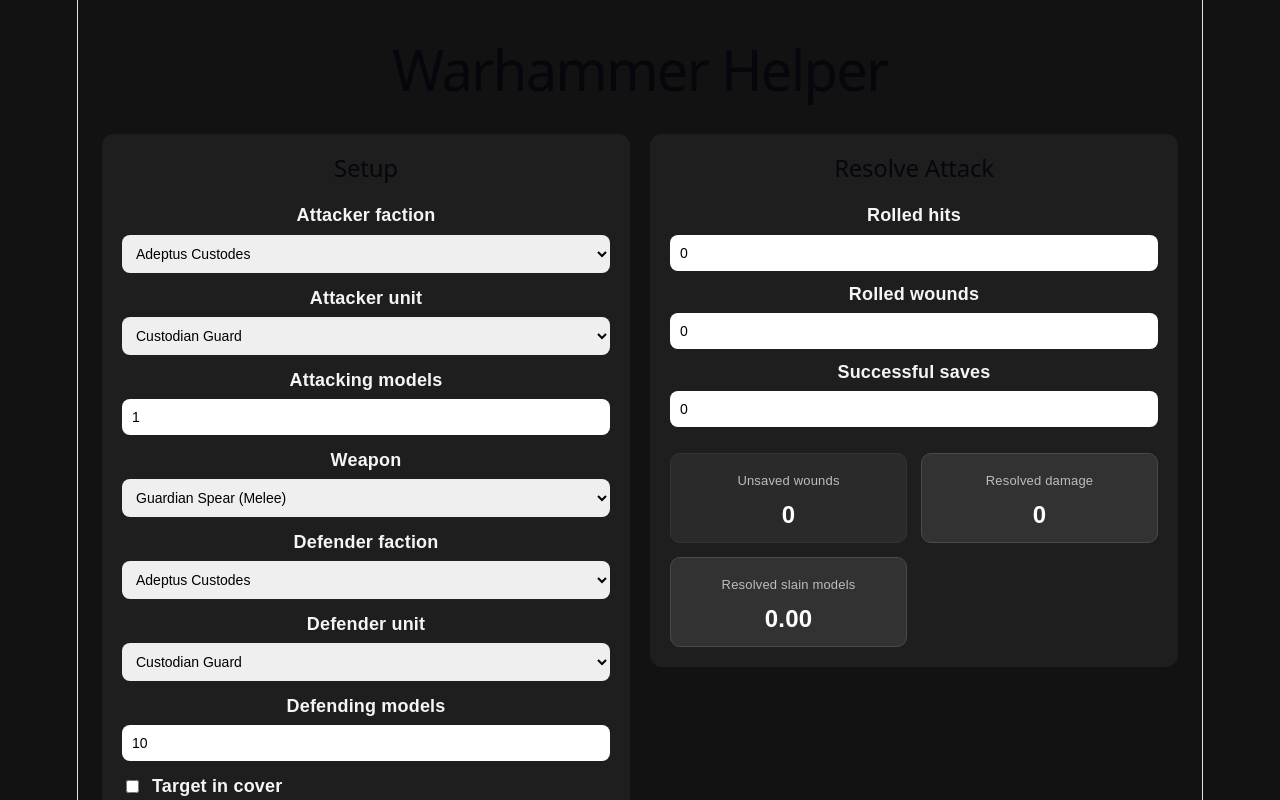
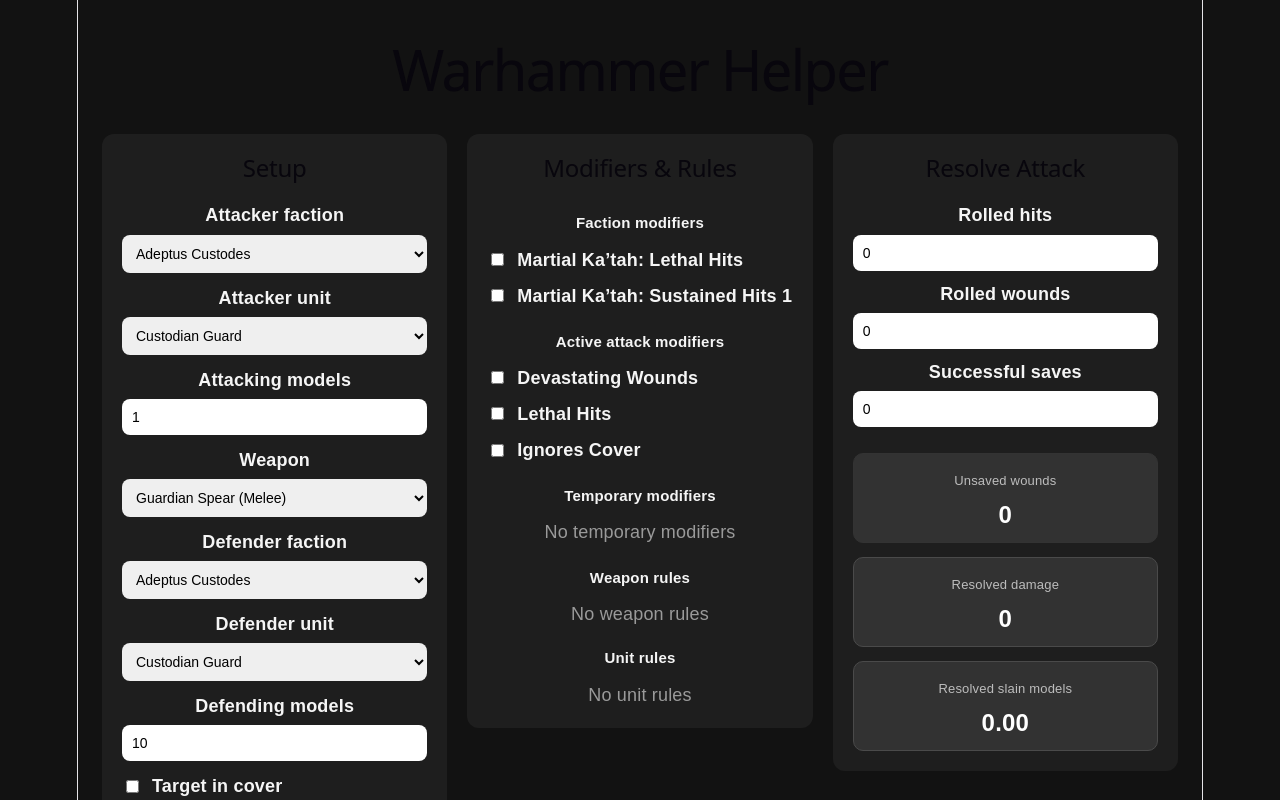
Before and after one commit to Halcior/warhammer-combat-app, a React (Vite) app: page / in a window 1280 px wide. Shown: the top 800 px of the page. Built offline with nearby package versions, Linux system fonts and the light colour scheme.

Commit message:
zmienione UI, dodana lista custodes(niekompletna), zaktualizowane speicial roles dla broni

```diff
--- a/src/App.css
+++ b/src/App.css
@@ -6,7 +6,7 @@
 }
 
 #root {
-  max-width: 1400px;
+  max-width: 1800px;
   margin: 0 auto;
   padding: 24px;
 }
@@ -19,12 +19,18 @@
 
 .top-grid {
   display: grid;
-  grid-template-columns: repeat(2, minmax(320px, 1fr));
+  grid-template-columns: repeat(3, minmax(280px, 1fr));
   gap: 20px;
   align-items: start;
 }
 
-@media (max-width: 900px) {
+@media (max-width: 1200px) {
+  .top-grid {
+    grid-template-columns: repeat(2, minmax(280px, 1fr));
+  }
+}
+
+@media (max-width: 800px) {
   .top-grid {
     grid-template-columns: 1fr;
   }
@@ -72,7 +78,7 @@
 }
 
 .stat-box {
-  background: #2a2a2a;
+  background: #323232;
   border-radius: 10px;
   padding: 14px 16px;
   display: flex;
--- a/src/App.tsx
+++ b/src/App.tsx
@@ -63,6 +63,12 @@
   const selectedWeapon =
     attacker.weapons.find((weapon) => weapon.id === weaponId) ?? attacker.weapons[0];
 
+  const [activeFactionModifiers, setActiveFactionModifiers] = useState({
+  martialKatahLethalHits: false,
+  martialKatahSustainedHits: false,
+});
+
+
   const activeModifierRules = useMemo(() => {
   const rules = [];
 
@@ -81,6 +87,24 @@
   return rules;
 }, [activeAttackModifiers]);
 
+const activeFactionModifierRules = useMemo(() => {
+  const rules = [];
+
+  if (activeFactionModifiers.martialKatahLethalHits) {
+    rules.push({ type: "LETHAL_HITS" as const });
+  }
+
+  if (activeFactionModifiers.martialKatahSustainedHits) {
+    rules.push({ type: "SUSTAINED_HITS" as const, value: 1 });
+  }
+
+  return rules;
+}, [activeFactionModifiers]);
+
+const allActiveModifierRules = useMemo(() => {
+  return [...activeModifierRules, ...activeFactionModifierRules];
+}, [activeModifierRules, activeFactionModifierRules]);
+
 const expectedResult = useMemo(() => {
   return calculateExpectedDamage({
     attacker,
@@ -89,7 +113,7 @@
     attackingModels,
     defendingModels,
     conditions,
-    activeModifierRules,
+    activeModifierRules: allActiveModifierRules,
   });
 }, [
   attacker,
@@ -98,7 +122,7 @@
   attackingModels,
   defendingModels,
   conditions,
-  activeModifierRules,
+  allActiveModifierRules,
 ]);
 
   const resolvedResult = useMemo(() => {
@@ -262,7 +286,9 @@
             onChange={(e) => {
               const value = Math.max(1, Number(e.target.value) || 1);
               setDefendingModels(value);
-      setConditions((prev) => ({...prev, targetModelCount: value,
+              setConditions((prev) => ({
+                ...prev,
+                targetModelCount: value,
               }));
             }}
           />
@@ -281,6 +307,7 @@
           />
           Target in cover
         </label>
+
         <label className="checkbox-row">
           <input
             type="checkbox"
@@ -322,6 +349,7 @@
           />
           Target matches Anti keyword
         </label>
+
         <label className="checkbox-row">
           <input
             type="checkbox"
@@ -335,8 +363,45 @@
           />
           Half range
         </label>
+      </div>
 
+      <div className="card">
+        <h2>Modifiers & Rules</h2>
+
+        {attackerFaction === "Adeptus Custodes" && (
           <div className="rules-section">
+            <h3>Faction modifiers</h3>
+
+            <label className="checkbox-row">
+              <input
+                type="checkbox"
+                checked={activeFactionModifiers.martialKatahLethalHits}
+                onChange={(e) =>
+                  setActiveFactionModifiers((prev) => ({
+                    ...prev,
+                    martialKatahLethalHits: e.target.checked,
+                  }))
+                }
+              />
+              Martial Ka’tah: Lethal Hits
+            </label>
+
+            <label className="checkbox-row">
+              <input
+                type="checkbox"
+                checked={activeFactionModifiers.martialKatahSustainedHits}
+                onChange={(e) =>
+                  setActiveFactionModifiers((prev) => ({
+                    ...prev,
+                    martialKatahSustainedHits: e.target.checked,
+                  }))
+                }
+              />
+              Martial Ka’tah: Sustained Hits 1
+            </label>
+          </div>
+        )}
+
         <div className="rules-section">
           <h3>Active attack modifiers</h3>
 
@@ -382,18 +447,23 @@
             Ignores Cover
           </label>
         </div>
+
+        <div className="rules-section">
           <h3>Temporary modifiers</h3>
+          {allActiveModifierRules.length > 0 ? (
             <div className="rules-list">
-  {activeModifierRules.length > 0 ? (
-    activeModifierRules.map((rule, index) => (
+              {allActiveModifierRules.map((rule, index) => (
                 <span key={`temp-rule-${index}`} className="rule-tag">
                   {formatSpecialRule(rule)}
                 </span>
-    ))
+              ))}
+            </div>
           ) : (
             <p className="muted-text">No temporary modifiers</p>
           )}
         </div>
+
+        <div className="rules-section">
           <h3>Weapon rules</h3>
           {selectedWeapon.specialRules && selectedWeapon.specialRules.length > 0 ? (
             <div className="rules-list">
@@ -531,19 +601,26 @@
           <span className="stat-label">Expected slain models</span>
           <span className="stat-value">{expectedResult.expectedSlainModels.toFixed(2)}</span>
         </div>
+
         <div className="stat-box">
           <span className="stat-label">Blast bonus</span>
           <span className="stat-value">{expectedResult.blastBonus ?? 0}</span>
         </div>
+
         <div className="stat-box">
           <span className="stat-label">Critical hits</span>
-  <span className="stat-value">{expectedResult.criticalHits?.toFixed(2) ?? "0.00"}</span>
+          <span className="stat-value">
+            {expectedResult.criticalHits?.toFixed(2) ?? "0.00"}
+          </span>
         </div>
 
         <div className="stat-box">
           <span className="stat-label">Extra hits</span>
-  <span className="stat-value">{expectedResult.extraHitsFromSustained?.toFixed(2) ?? "0.00"}</span>
+          <span className="stat-value">
+            {expectedResult.extraHitsFromSustained?.toFixed(2) ?? "0.00"}
+          </span>
         </div>
+
         <div className="stat-box">
           <span className="stat-label">Auto wounds</span>
           <span className="stat-value">
--- a/src/data/factions/AdeptusCustodes/units.ts
+++ b/src/data/factions/AdeptusCustodes/units.ts
@@ -9,102 +9,7 @@
     save: 2,
     invulnerableSave: 4,
     woundsPerModel: 3,
-    weapons: [
-      {
-        id: "guardian_spear_melee",
-        name: "Guardian Spear (Melee)",
-        attacks: 5,
-        skill: 2,
-        strength: 7,
-        ap: -2,
-        damage: 2,
-        type: "melee",
-      },
-      {
-        id: "guardian_spear_ranged",
-        name: "Guardian Spear (Ranged)",
-        attacks: 2,
-        skill: 2,
-        strength: 4,
-        ap: -1,
-        damage: 2,
-        type: "ranged",
-      },
-    ],
-  },
-  {
-    id: "test_unit",
-    name: "Test Unit",
-    faction: "Adeptus Custodes",
-    toughness: 6,
-    save: 2,
-    invulnerableSave: 4,
-    woundsPerModel: 3,
-    weapons: [
-      {
-        id: "guardian_spear_melee",
-        name: "Guardian Spear (Melee)",
-        attacks: 5,
-        skill: 2,
-        strength: 7,
-        ap: -2,
-        damage: 2,
-        type: "melee",
-      },
-      {
-  id: "bolt_rifle",
-  name: "Bolt Rifle",
-  attacks: 2,
-  skill: 3,
-  strength: 4,
-  ap: -1,
-  damage: 10,
-  type: "ranged",
-  specialRules: [{ type: "RAPID_FIRE", value: 1 }, { type: "BLAST"}],
-}
-    ],
-  },
-  {
-    id: "test_unit2",
-    name: "Test Unit2",
-    faction: "Adeptus Custodes",
-    toughness: 6,
-    save: 2,
-    invulnerableSave: 4,
-    woundsPerModel: 3,
-    weapons: [
-      {
-        id: "guardian_spear_melee",
-        name: "Guardian Spear (Melee)",
-        attacks: 5,
-        skill: 2,
-        strength: 7,
-        ap: -2,
-        damage: 2,
-        type: "melee",
-      },
-      {
-  id: "bolt_rifle",
-  name: "Bolt Rifle",
-  attacks: 2,
-  skill: 3,
-  strength: 4,
-  ap: -1,
-  damage: 10,
-  type: "ranged",
-  specialRules: [{ type: "RAPID_FIRE", value: 1 }, { type: "TORRENT" }],
-}
-    ],
-  },
-  {
-    id: "test_unit3",
-    name: "Test Unit3",
-    faction: "Adeptus Custodes",
-    toughness: 6,
-    save: 2,
-    invulnerableSave: 4,
-    woundsPerModel: 3,
-    specialRules: [{ type: "FEEL_NO_PAIN", value: 5 }],
+    specialRules: [],
     keywords: ["INFANTRY"],
     weapons: [
       {
@@ -116,19 +21,41 @@
         ap: -2,
         damage: 2,
         type: "melee",
-        specialRules: [{ type: "DEVASTATING_WOUNDS" }],
+        specialRules: [],
       },
       {
-        id: "bolt_rifle",
-        name: "Bolt Rifle",
+        id: "sentinel_blade_melee",
+        name: "Sentinel Blade (Melee)",
+        attacks: 5,
+        skill: 2,
+        strength: 6,
+        ap: -2,
+        damage: 1,
+        type: "melee",
+        specialRules: [],
+      },
+      {
+        id: "guardian_spear_ranged",
+        name: "Guardian Spear (Ranged)",
         attacks: 2,
-        skill: 3,
+        skill: 2,
         strength: 4,
         ap: -1,
-        damage: 10,
+        damage: 2,
         type: "ranged",
-        specialRules: [{ type: "LETHAL_HITS" }],
-      }
+        specialRules: [],
+      },
+      {
+        id: "sentinel_blade_range",
+        name: "Sentinel Blade (Range)",
+        attacks: 2,
+        skill: 2,
+        strength: 4,
+        ap: -1,
+        damage: 2,
+        type: "ranged",
+        specialRules: [{type: "PISTOL"}],
+      },
     ],
   },
   {
@@ -138,8 +65,8 @@
   toughness: 6,
   save: 2,
   invulnerableSave: 4,
-  woundsPerModel: 4,
-  specialRules: [{ type: "FEEL_NO_PAIN", value: 4 }],
+  woundsPerModel: 3,
+  specialRules: [],
   keywords: ["INFANTRY"],
   weapons: [
     {
@@ -154,6 +81,17 @@
       specialRules: [],
     },
     {
+      id: "castellan_axe_melee",
+      name: "Castellan axe (Melee)",
+      attacks: 4,
+      skill: 2,
+      strength: 9,
+      ap: -1,
+      damage: 3,
+      type: "melee",
+      specialRules: [],
+    },
+    {
       id: "guardian_spear_ranged",
       name: "Guardian Spear (Ranged)",
       attacks: 2,
@@ -163,7 +101,18 @@
       damage: 2,
       type: "ranged",
       specialRules: [],
-    }
+    },
+    {
+      id: "castellan_axe_range",
+      name: "Castellan axe (Range)",
+      attacks: 2,
+      skill: 2,
+      strength: 4,
+      ap: -1,
+      damage: 2,
+      type: "ranged",
+      specialRules: [],
+    },
   ],
 },
 {
@@ -200,6 +149,17 @@
       specialRules: [],
     },
     {
+      id: "castellan_axe_range",
+      name: "Castellan axe (Range)",
+      attacks: 2,
+      skill: 2,
+      strength: 4,
+      ap: -1,
+      damage: 2,
+      type: "ranged",
+      specialRules: [],
+    },
+    {
       id: "guardian_spear_melee",
       name: "Guardian Spear (Melee)",
       attacks: 5,
@@ -212,7 +172,7 @@
     },
     {
       id: "castellan_axe",
-      name: "Castellan Axe",
+      name: "Castellan Axe (Melee)",
       attacks: 4,
       skill: 2,
       strength: 9,
@@ -272,35 +232,35 @@
     {
       id: "hurricanus",
       name: "Vaultswords - Hurricanus",
-      attacks: 8,
+      attacks: 9,
       skill: 2,
       strength: 5,
       ap: -1,
-      damage: 2,
+      damage: 1,
       type: "melee",
-      specialRules: [],
+      specialRules: [{type: "SUSTAINED_HITS", value: 1}],
     },
     {
       id: "victus",
       name: "Vaultswords - Victus",
       attacks: 5,
       skill: 2,
-      strength: 7,
+      strength: 6,
       ap: -3,
       damage: 3,
       type: "melee",
-      specialRules: [],
+      specialRules: [{type: "DEVASTATING_WOUNDS"}],
     },
     {
       id: "behemor",
       name: "Vaultswords - Behemor",
-      attacks: 4,
+      attacks: 6,
       skill: 2,
-      strength: 10,
+      strength: 7,
       ap: -2,
-      damage: 3,
+      damage: 2,
       type: "melee",
-      specialRules: [],
+      specialRules: [{type: "PRECISION"}],
     }
   ],
 },
@@ -331,22 +291,22 @@
       name: "Salvo Launcher",
       attacks: 1,
       skill: 2,
-      strength: 9,
+      strength: 10,
       ap: -3,
-      damage: "D6",
+      damage: "D6+1",
       type: "ranged",
-      specialRules: [],
+      specialRules: [{type: "TWIN_LINKED"}],
     },
     {
       id: "vertus_hurricane_bolter",
       name: "Vertus Hurricane Bolter",
-      attacks: 6,
+      attacks: 3,
       skill: 2,
       strength: 4,
-      ap: 0,
-      damage: 1,
+      ap: 1,
+      damage: 2,
       type: "ranged",
-      specialRules: [],
+      specialRules: [{type: "RAPID_FIRE", value:3},{type: "TWIN_LINKED"}],
     }
   ],
 },
@@ -476,16 +436,120 @@
       specialRules: [],
     },
     {
-      id: "watchers_axe_sweep",
-      name: "Watcher’s Axe (Sweep)",
+      id: "eagles_scream",
+      name: "Eagle's Scream",
       attacks: 12,
       skill: 2,
       strength: 5,
       ap: -1,
       damage: 1,
+      type: "ranged",
+      specialRules: [{type: "ASSAULT"}],
+    },
+  ],
+},
+{
+  id: "contemptor_achillus_dreadnought",
+  name: "Contemptor-achillus Dreadnought",
+  faction: "Adeptus Custodes",
+  toughness: 9,
+  save: 2,
+  invulnerableSave: 5,
+  woundsPerModel: 10,
+  specialRules: [],
+  keywords: ["VEHICLE", "WALKER"],
+  weapons: [
+    {
+      id: "achillus_dreadspear",
+      name: "Achillus dreadspear",
+      attacks: 1,
+      skill: 2,
+      strength: 9,
+      ap: -2,
+      damage: 3,
+      type: "ranged",
+      specialRules: [],
+    },
+    {
+      id: "infernus_incinerator",
+      name: "Infernus incinerator",
+      attacks: "D6",
+      skill: 0,
+      strength: 6,
+      ap: -1,
+      damage: 1,
+      type: "ranged",
+      specialRules: [{type:"TORRENT"},{type:"IGNORES_COVER"}],
+    },
+    {
+      id: "lastrum_storm_bolter",
+      name: "Lastrum storm bolter",
+      attacks: 2,
+      skill: 2,
+      strength: 5,
+      ap: -1,
+      damage: 1,
+      type: "ranged",
+      specialRules: [{type:"RAPID_FIRE",value:2}],
+    },
+    {
+      id: "twin_adrathic_destructor",
+      name: "Twin adrathic destructor",
+      attacks: 1,
+      skill: 2,
+      strength: 6,
+      ap: -2,
+      damage: 3,
+      type: "ranged",
+      specialRules: [{type:"TWIN_LINKED"}],
+    },
+    {
+      id: "achillus_dreadspear_melee",
+      name: "Achillus dreadspear (Melee)",
+      attacks: 5,
+      skill: 2,
+      strength: 12,
+      ap: -2,
+      damage: "D6+3",
       type: "melee",
+      specialRules: [{type:"LANCE"}],
+    },
+  ],
+},
+{
+  id: "contemptor_galatus_dreadnought",
+  name: "Contemptor-galatus Dreadnought",
+  faction: "Adeptus Custodes",
+  toughness: 9,
+  save: 2,
+  invulnerableSave: 4,
+  woundsPerModel: 10,
+  specialRules: [],
+  keywords: ["VEHICLE", "WALKER"],
+  weapons: [
+    {
+      id: "galatus_warblade_ranged",
+      name: "Galatus warblade (Ranged)",
+      attacks: "D6",
+      skill: 0,
+      strength: 6,
+      ap: -1,
+      damage: 1,
+      type: "ranged",
+      specialRules: [{type:"IGNORES_COVER"},{type:"TORRENT"},{type:"TWIN_LINKED"}],
+    },
+    {
+      id: "galatus_warblade_melee",
+      name: "Galatus warblade (Melee)",
+      attacks: 8,
+      skill: 2,
+      strength: 8,
+      ap: -2,
+      damage: 3,
+      type: "ranged",
       specialRules: [],
-    }
+    },
   ],
-}
+},
+
 ];
--- a/src/lib/combat.ts
+++ b/src/lib/combat.ts
@@ -121,37 +121,42 @@
   const hasLethalHits = hasRule(combinedWeaponRules, "LETHAL_HITS");
   const hasDevastatingWounds = hasRule(combinedWeaponRules, "DEVASTATING_WOUNDS");
   const hasTwinLinked = hasRule(combinedWeaponRules, "TWIN_LINKED");
-  const hasHeavy = hasRule(combinedWeaponRules, "HEAVY");
-  const hasLance = hasRule(combinedWeaponRules, "LANCE");
-  const antiRule = getAntiRule(combinedWeaponRules);
   const sustainedHitsValue = getSustainedHitsValue(combinedWeaponRules);
+
+const hasHeavyRule = hasRule(combinedWeaponRules, "HEAVY");
 
 let modifiedHitTarget = weapon.skill;
 
-if (hasHeavy && conditions.remainedStationary) {
+if (hasHeavyRule && conditions.remainedStationary) {
   modifiedHitTarget = Math.max(2, modifiedHitTarget - 1);
 }
 
-  const hitTarget = isTorrent ? null : weapon.skill;
-  const hitChance = isTorrent ? 1 : getSuccessChance(weapon.skill);
+const hitTarget = modifiedHitTarget;
+const hitChance = getSuccessChance(hitTarget);
 
-  let modifiedWoundTarget = getWoundTarget(weapon.strength, defender.toughness);
+const hasLanceRule = hasRule(combinedWeaponRules, "LANCE");
 
-if (hasLance && conditions.isChargeTurn) {
+let modifiedWoundTarget = getWoundTarget(
+  weapon.strength,
+  defender.toughness
+);
+
+if (hasLanceRule && conditions.isChargeTurn) {
   modifiedWoundTarget = Math.max(2, modifiedWoundTarget - 1);
 }
 
-  const woundTarget = getWoundTarget(weapon.strength, defender.toughness);
-  const woundChance = getSuccessChance(woundTarget);
+const woundTarget = modifiedWoundTarget;
+const woundChance = getSuccessChance(woundTarget);
+const antiRule = getAntiRule(combinedWeaponRules);
 
- let criticalWoundThreshold = 6;
+let criticalWoundThreshold = 6;
 
 if (antiRule && conditions.targetHasMatchingAntiKeyword) {
   criticalWoundThreshold = antiRule.value;
 }
 
 const criticalWoundChance =
-  woundTarget !== null && criticalWoundThreshold <= 6
+  woundTarget !== null
     ? Math.max(0, (7 - criticalWoundThreshold) / 6)
     : 0;
 
```
Also changed, not shown: src/data/factions/AdeptusCustodes/armyRules.ts (added, +14 -0 lines). Lines whose indentation alone changed are shown as unchanged.
